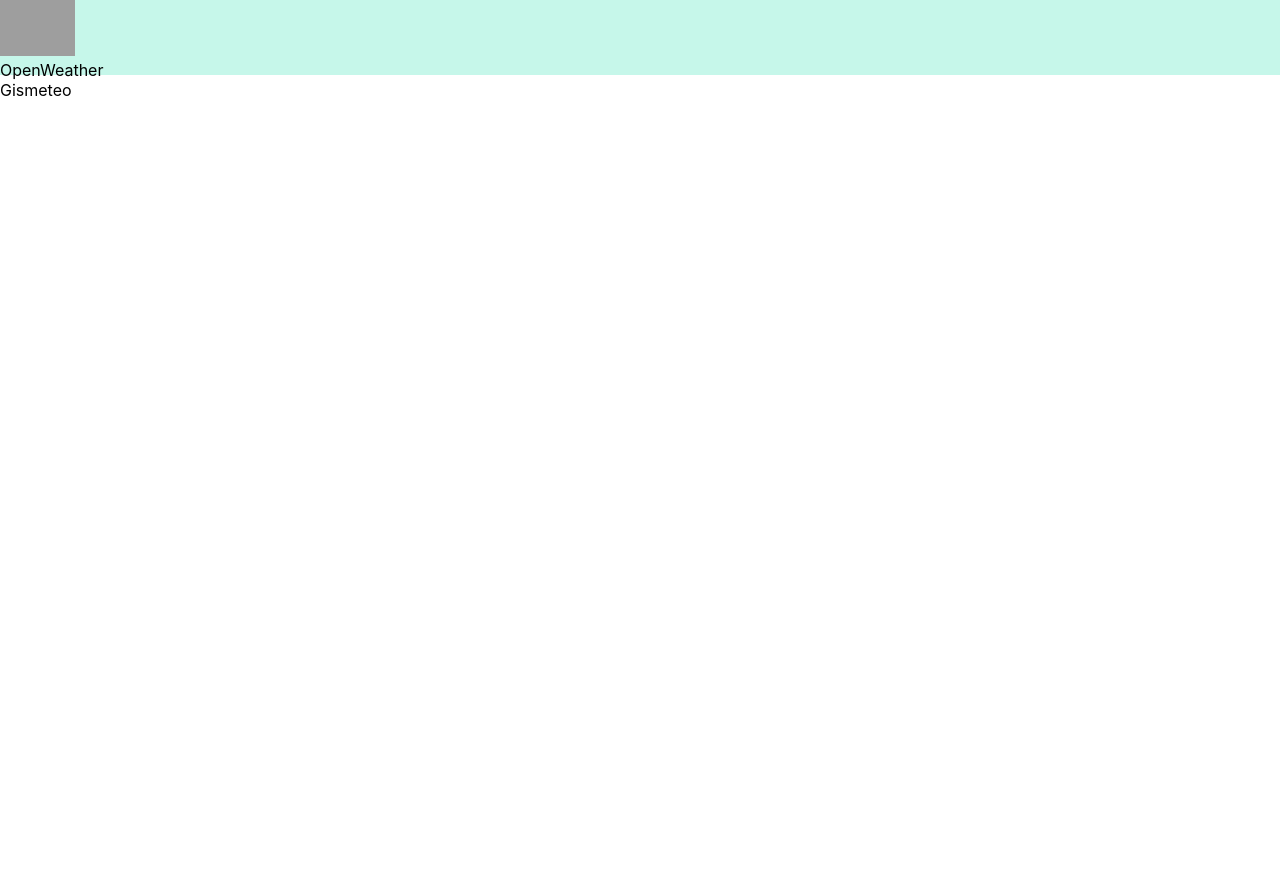
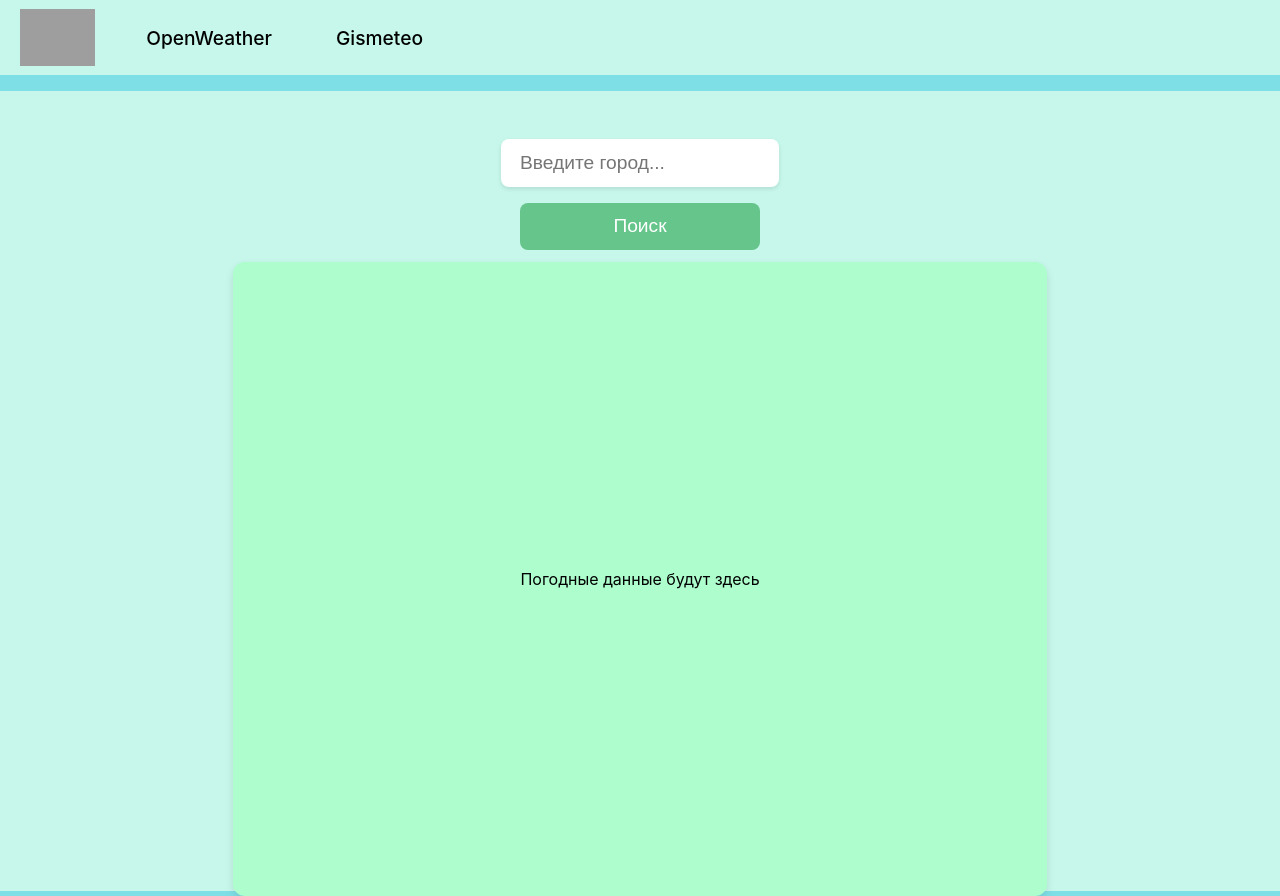
Before and after one commit to Qfastum/Weather, a React (Create React App) app in the folder omnifeed/: page / in a window 1280 px wide. Before the commit the page ends 800 px from the top, so only its background shows below. Built offline with nearby package versions, Linux system fonts and the light colour scheme; grey boxes are pictures that could not be loaded.

Commit message:
revision components header and contentWeather, and update stules in header and contentWeather

```diff
--- a/omnifeed/public/index.html
+++ b/omnifeed/public/index.html
@@ -26,7 +26,7 @@
     -->
     <title>React App</title>
   </head>
-  <body>
+  <body style="background-color: #7FDFE6;">
     <noscript>You need to enable JavaScript to run this app.</noscript>
     <div id="root"></div>
     <!--
--- a/omnifeed/src/App.css
+++ b/omnifeed/src/App.css
@@ -1,7 +1,8 @@
-.App {
+.app-wrapper {
   margin: 0 auto;
   width: 1280px;
   display: grid;
+  gap: 1rem;
   grid-template-areas:
   "app-header"
   "content";
--- a/omnifeed/src/App.js
+++ b/omnifeed/src/App.js
@@ -1,12 +1,13 @@
 import './App.css';
-import Content from './components/Weather/Content';
+import ContentWeather from './components/Weather/ContentWeather';
 import Header from './components/header/Header';
 
 function App() {
   return (
-    <div className="App">
+    <div className="app-wrapper">
       <Header />
-      <Content />
+      <ContentWeather />
+
     </div>
   );
 }
--- a/omnifeed/src/components/Weather/Content.js
+++ /dev/null
@@ -1,12 +0,0 @@
-import React from "react";
-import style from "./Content.module.css";
-
-function Content() {
-    return(
-        <div className={style.content}>
-
-        </div>
-    )
-}
-
-export default Content
--- a/omnifeed/src/components/Weather/Content.module.css
+++ b/omnifeed/src/components/Weather/Content.module.css
@@ -1,4 +1,74 @@
 .content {
-  grid-area: content;
-  background-color: #C6F7EA;
+    grid-area: content;
+
+    display: grid;
+    grid-template-rows: 1fr;
+    grid-template-columns: 1fr;
+    min-height: 100vh;
+    background-color: #C6F7EA;
 }
+
+.weatherContainer {
+    display: grid;
+    grid-template-rows: auto 1fr;
+    gap: 1rem;
+    width: 100%;
+    max-width: 1280px;
+    margin: 0 auto;
+}
+
+.searchSection {
+    display: grid;
+    grid-template-rows: auto auto;
+    gap: 1rem;
+    justify-content: center;
+    width: 100%;
+    margin: 0 auto;
+    margin-top: 3rem;
+}
+
+.searchInput {
+    padding: 0.8rem 1.2rem;
+    font-size: 1.2rem;
+    border: none;
+    border-radius: 8px;
+    box-shadow: 0 2px 4px rgba(0, 0, 0, 0.1);
+    width: 100%;
+    max-width: 240px;
+}
+
+.searchButton {
+    padding: 0.8rem 1.5rem;
+    font-size: 1.2rem;
+    background-color: #65c58b;
+    color: white;
+    border: none;
+    border-radius: 8px;
+    cursor: pointer;
+    transition: background-color 0.3s;
+    max-width: 240px;
+    width: 100%;
+    margin: 0 auto;
+}
+
+.searchButton:hover {
+    background-color: #1ec561;
+}
+
+.weatherData {
+    display: grid;
+    place-items: center;
+}
+
+.weatherCard {
+    width: 100%;
+    max-width: 750px;
+    height: 100%    ;
+    max-height: 570px;
+    background-color: #adfdcd;
+    border-radius: 12px;
+    box-shadow: 0 4px 8px rgba(0, 0, 0, 0.1);
+    padding: 2rem;
+    display: grid;
+    place-items: center;
+}
--- /dev/null
+++ b/omnifeed/src/components/Weather/ContentWeather.js
@@ -0,0 +1,29 @@
+import React from "react";
+import styles from "./Content.module.css";
+
+function ContentWeather() {
+    return(
+        <div className={styles.content}>
+            <div className={styles.weatherContainer}>
+                <div className={styles.searchSection}>
+                    <input
+                        type="text"
+                        placeholder="Введите город..."
+                        className={styles.searchInput}
+                    />
+                    <button className={styles.searchButton}>
+                        Поиск
+                    </button>
+                </div>
+                <div className={styles.weatherData}>
+                    {/* Здесь будут данные о погоде */}
+                    <div className={styles.weatherCard}>
+                        Погодные данные будут здесь
+                    </div>
+                </div>
+            </div>
+        </div>
+    )
+}
+
+export default ContentWeather
--- a/omnifeed/src/components/header/Header.js
+++ b/omnifeed/src/components/header/Header.js
@@ -1,19 +1,20 @@
 import React from "react";
-import style from "./Header.module.css";
+import styles from "./Header.module.css";
 
 function Header() {
     return(
-        <header className={style.header}>
-        <img className={style.img} src="https://encrypted-tbn0.gstatic.com/images?q=tbn:ANd9GcQbkG1OycocW2d2N6KLPKOagBB4ZPtqRcSASw&s" alt="logo" />
-        <div>
-          <div>
-            OpenWeather
-          </div>
-          <div>
-            Gismeteo
-          </div>
-        </div>
-      </header>
+    <header className={styles.header}>
+      <img
+        className={styles.logo}
+        src="https://encrypted-tbn0.gstatic.com/images?q=tbn:ANd9GcQbkG1OycocW2d2N6KLPKOagBB4ZPtqRcSASw&s"
+        alt="Weather App Logo"
+      />
+
+      <div className={styles.servicesContainer}>
+        <div className={styles.service}>OpenWeather</div>
+        <div className={styles.service}>Gismeteo</div>
+      </div>
+    </header>
     )
 }
 
--- a/omnifeed/src/components/header/Header.module.css
+++ b/omnifeed/src/components/header/Header.module.css
@@ -1,9 +1,41 @@
 .header {
   grid-area: app-header;
   background-color: #C6F7EA;
+  display: flex;
+  align-items: center;
+  padding: 10px 20px;
+  gap: 2.2rem; /* Расстояние между лого и сервисами */
 }
 
-.img {
+.logo {
   width: 75px;
+  height: auto;
+  flex-shrink: 0; /* Запрещаем сжатие логотипа */
+}
 
+.servicesContainer {
+  display: flex;
+  gap: 2rem; /* Расстояние между сервисами */
 }
+
+.service {
+  font-size: 1.2rem;
+  font-weight: 500;
+  padding: 8px 16px;
+  border-radius: 6px;
+  cursor: pointer;
+  transition: all 0.25s ease;
+
+  /* Стили при наведении */
+  &:hover {
+    background-color: #1ec561;
+    transform: translateY(-2px);
+    box-shadow: 0 2px 8px rgba(0, 0, 0, 0.1);
+  }
+
+  /* Стили при клике */
+  &:active {
+    transform: translateY(0);
+    background-color: rgba(0, 0, 0, 0.12);
+  }
+}
```
